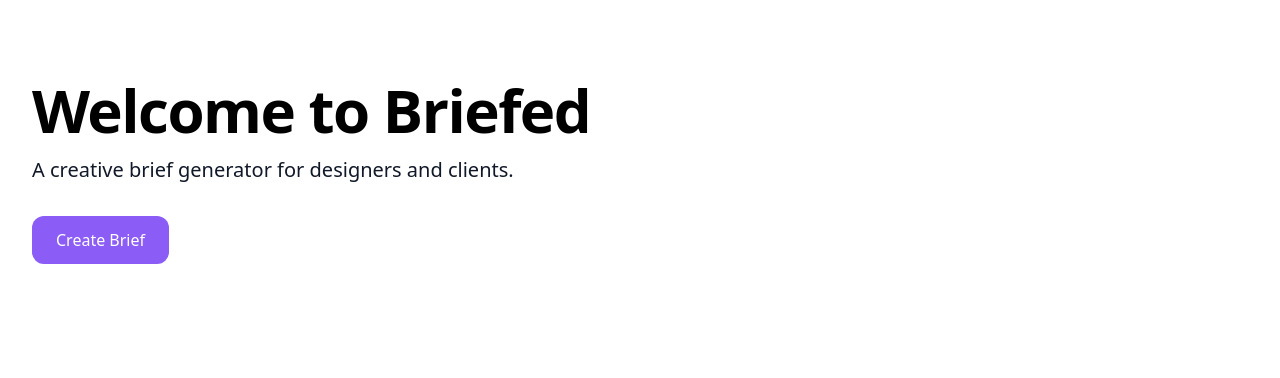
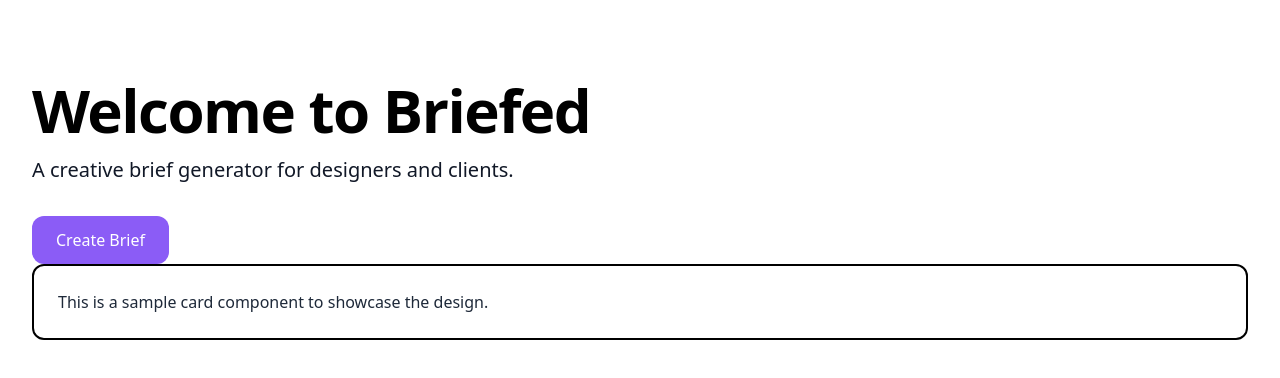
Before and after one commit to Kmetho/briefed, a Next.js app: page / in a window 1280 px wide. Shown: the top 378 px of the page. Built offline with nearby package versions, Linux system fonts and the light colour scheme.

Commit message:
Add Card component and use it in Hero
Create a new Card.tsx component that accepts a content prop and renders a styled card container. Update Hero.tsx to import Card and render a sample card to showcase the design and demonstrate usage.

```diff
--- /dev/null
+++ b/app/components/Card.tsx
@@ -0,0 +1,11 @@
+interface CardProps {
+  content: string;
+}
+
+export default function Card({ content }: CardProps) {
+  return (
+    <div className="bg-white border-2 border-black rounded-xl p-6">
+      <p className="text-gray-800">{content}</p>
+    </div>
+  );
+}
--- a/app/components/Hero.tsx
+++ b/app/components/Hero.tsx
@@ -1,3 +1,4 @@
+import Card from "./Card";
 import Button from "./Button";
 
 export default function Hero() {
@@ -14,6 +15,7 @@ export default function Hero() {
           <Button />
         </div>
       </div>
+      <Card content="This is a sample card component to showcase the design." />
     </section>
   );
 }
```
